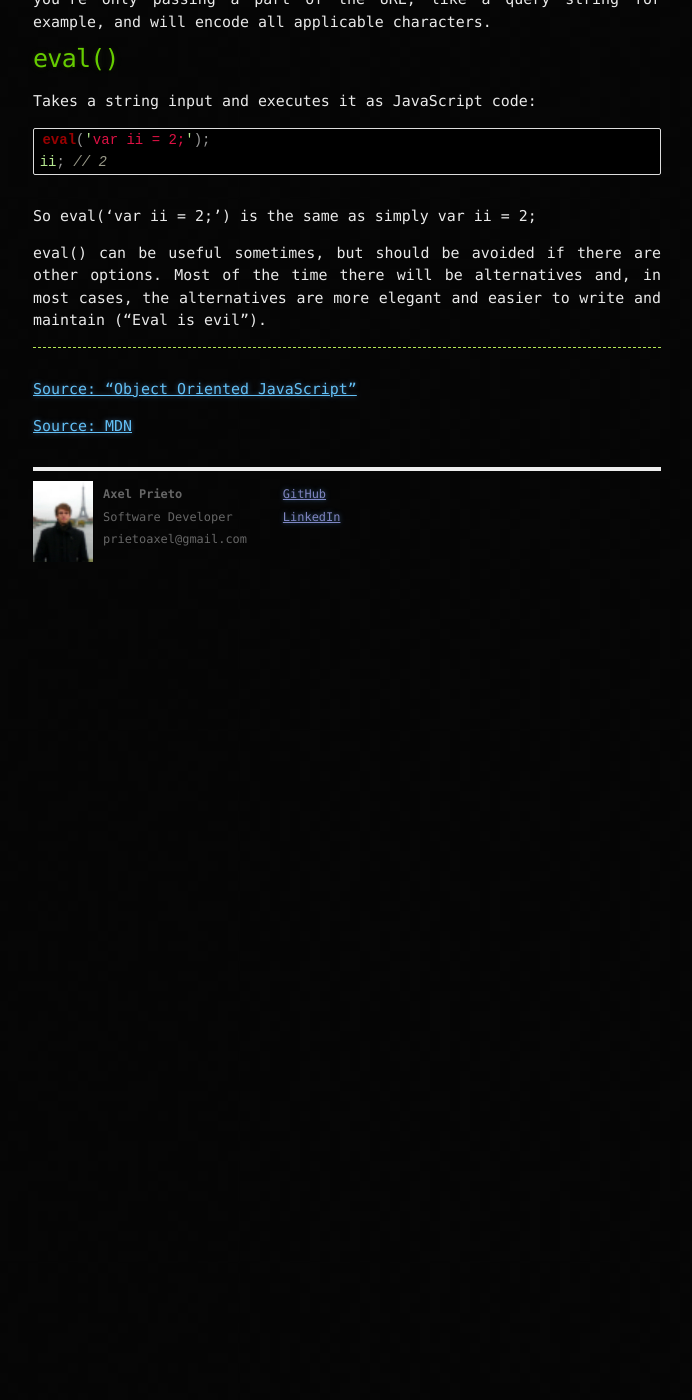
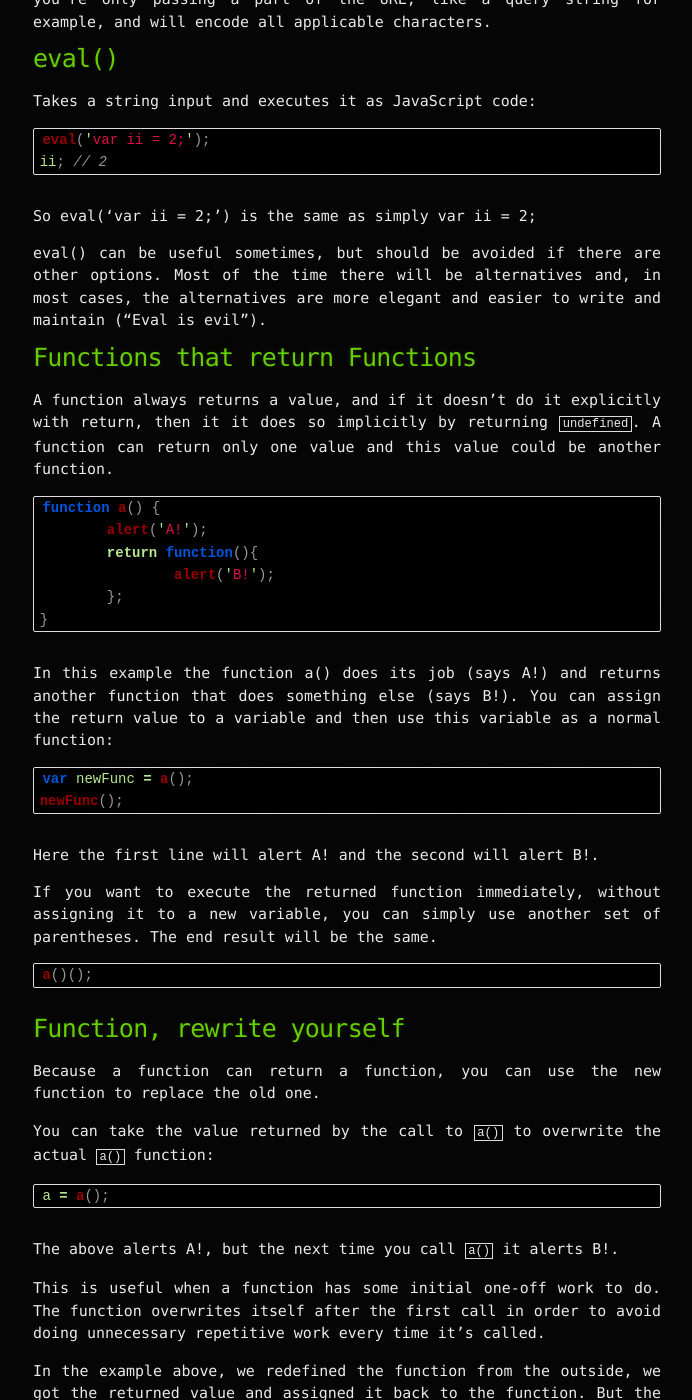
Before and after one commit to 4x3lpri3t0/zedronar.github.io, a Jekyll site: the page built from _posts/2014-04-16-javascript-functions.markdown, in a window 1280 px wide and 1400 px high, scrolled down 2462 px. Shown: the whole window, without its empty margins (293-985 px from the left). Built offline with Jekyll 4.4.1, drawn with Linux system fonts in a browser that asks for light colours; Markdown is read by kramdown in place of the engine named in the settings; comment, search, counter and statistics services are not loaded; before the commit the page ends 3092 px from its top, so only the background shows below that; some of the changed text lies outside the part shown.

Commit message:
JS functions update

````diff
--- a/_posts/2014-04-16-javascript-functions.markdown
+++ b/_posts/2014-04-16-javascript-functions.markdown
@@ -100,7 +100,102 @@ So eval('var ii = 2;') is the same as simply var ii = 2;
 
 eval() can be useful sometimes, but should be avoided if there are other options. Most of the time there will be alternatives and, in most cases, the alternatives are more elegant and easier to write and maintain ("Eval is evil").
 
+### Functions that return Functions ###
 
+A function always returns a value, and if it doesn't do it explicitly with return, then it it does so implicitly by returning `undefined`.
+A function can return only one value and this value could be another function.
+
+```javascript
+function a() {
+	alert('A!');
+	return function(){
+		alert('B!');
+	};
+}
+```
+
+In this example the function a() does its job (says A!) and returns another function that does something else (says B!). You can assign the return value to a variable and then use this variable as a normal function:
+
+```javascript
+var newFunc = a();
+newFunc();
+```
+
+Here the first line will alert A! and the second will alert B!.
+
+If you want to execute the returned function immediately, without assigning it to a new variable, you can simply use another set of parentheses. The end result will be the same.
+
+```javascript
+a()();
+```
+
+### Function, rewrite yourself ###
+
+Because a function can return a function, you can use the new function to replace the old one.
+
+You can take the value returned by the call to `a()` to overwrite the actual `a()` function:
+
+```javascript
+a = a();
+```
+
+The above alerts A!, but the next time you call `a()` it alerts B!.
+
+This is useful when a function has some initial one-off work to do. The function overwrites itself after the first call in order to avoid doing unnecessary repetitive work every time it's called.
+
+In the example above, we redefined the function from the outside, we got the returned value and assigned it back to the function. But the function can actually rewrite itself from the inside:
+
+```javascript
+function a() {
+	alert('A!');
+	a = function(){
+		alert('B!');
+	};
+}
+```
+
+If you call this function for the first time, it will:
+
+* Alert A! (consider this as being the one-off preparatory work)
+* Redefine the global variable a, assigning a new function to it
+
+Every subsequent time that the function is called, it will alert B!
+
+---
+
+Example that combines several of the techniques discussed:
+
+```javascript
+var a = function() {
+	function someSetup(){
+		var setup = 'done';
+	}
+	function actualWork() {
+		alert('Worky-worky');
+	}
+	someSetup();
+	return actualWork;
+}();
+```
+
+In this example:
+
+- You have private functions `someSetup()` and `actualWork()`.
+- You have a self-invoking function, function `a()` calls itself using the parentheses following its definition.
+
+The function executes for the first time, calls `someSetup()` and then returns a reference to the variable `actualWork`, which is a function.
+
+Notice that there are no parentheses in the return, because it is returning a function reference, not the result of invoking this function.
+
+Because the whole thing starts with `var a =...`, the value returned by the self-invoked function is assigned to a.
+
+What will the code above alert when:
+
+1. It is initially loaded?
+1. You call a() afterwards?
+
+These techniques could be really useful when working in the browser environment.
+Because different browsers can have different ways of achieving the same thing and you know that the browser features don't change between function calls, you can have a function determine the best way to do the work in the current browser, then redefine itself, so that the "browser feature sniffing" is done only once.
 
 ---
 
--- a/index.html
+++ b/index.html
@@ -30,7 +30,6 @@ title: Axel Prieto
     <section id="main_content">
 
       <div id="home">
-      <h1>Posts</h1>
       <ul class="posts">
         <!-- {% for post in site.posts %}
           <li><span>{{ post.date | date_to_string }}</span> &raquo; <a href="{{ post.url }}">{{ post.title }}</a></li>
````
